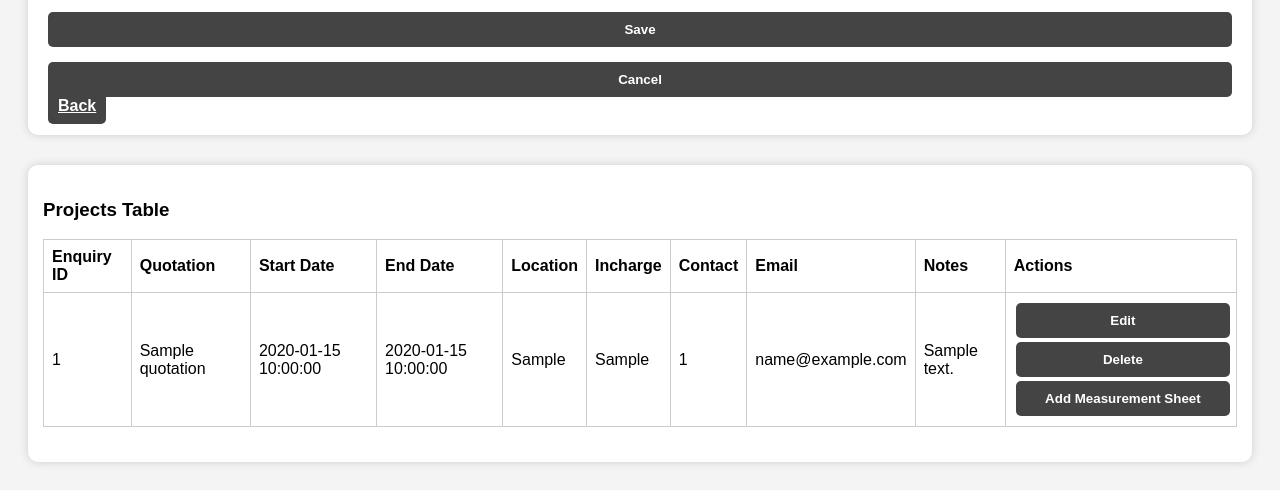
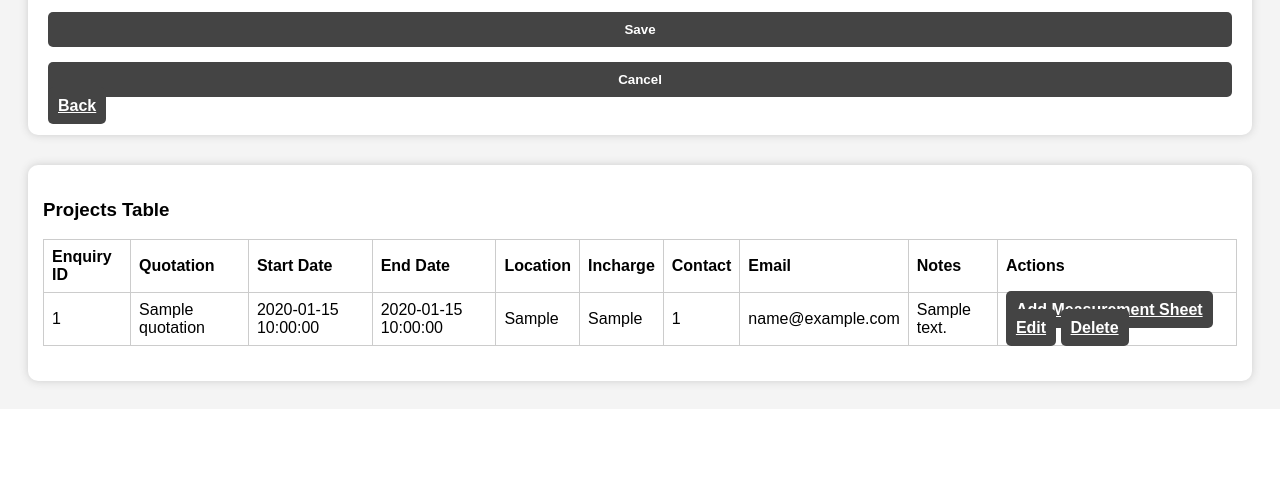
Before and after one commit to dudetech-web/Vanes-project-, a Flask app: template templates/new_project.html in a window 1280 px wide. Shown: the part 593-1083 px from the top of the page. After the commit the page ends 982 px from the top, so only its background shows below. Run offline with Flask 3, Linux system fonts and the light colour scheme; the template is opened without the code that fills it: most values are stand-ins (such as "Sample title", 1, 10 or a date in 2020); some libraries are stand-ins or nearby versions.

Commit message:
Update new_project.html

```diff
--- a/templates/new_project.html
+++ b/templates/new_project.html
@@ -190,9 +190,14 @@
                 <td>{{ p.email }}</td>
                 <td>{{ p.notes }}</td>
                 <td class="action-btns">
-                    <button class="btn">Edit</button>
-                    <button class="btn">Delete</button>
-                    <button class="btn">Add Measurement Sheet</button>
+                    <!-- Add Measurement Sheet -->
+<a href="{{ url_for('add_measurement_sheet', project_id=row[0]) }}" class="btn btn-success btn-sm">Add Measurement Sheet</a>
+
+<!-- Edit Measurement Sheet -->
+<a href="{{ url_for('edit_measurement_sheet', sheet_id=row[0]) }}" class="btn btn-warning btn-sm">Edit</a>
+
+<!-- Delete Measurement Sheet -->
+<a href="{{ url_for('delete_measurement_sheet', sheet_id=row[0]) }}" class="btn btn-danger btn-sm" onclick="return confirm('Are you sure you want to delete this sheet?')">Delete</a>
                 </td>
             </tr>
             {% endfor %}
```
